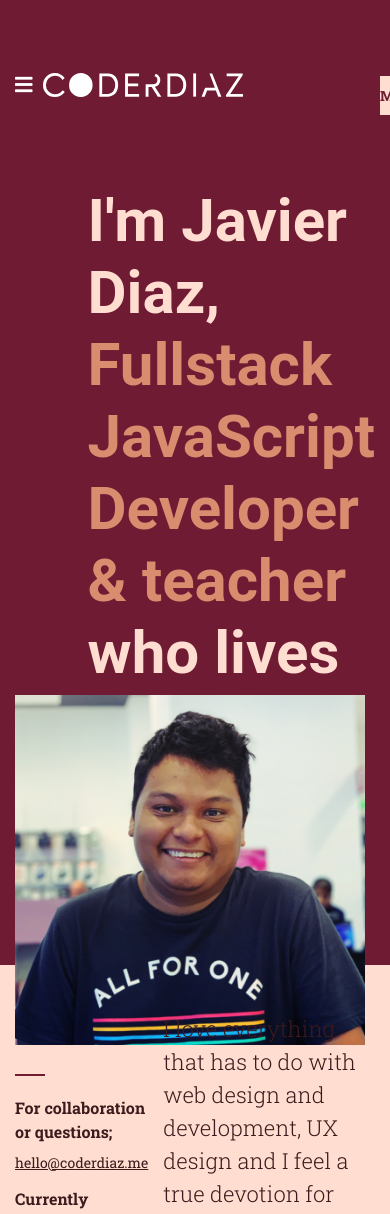
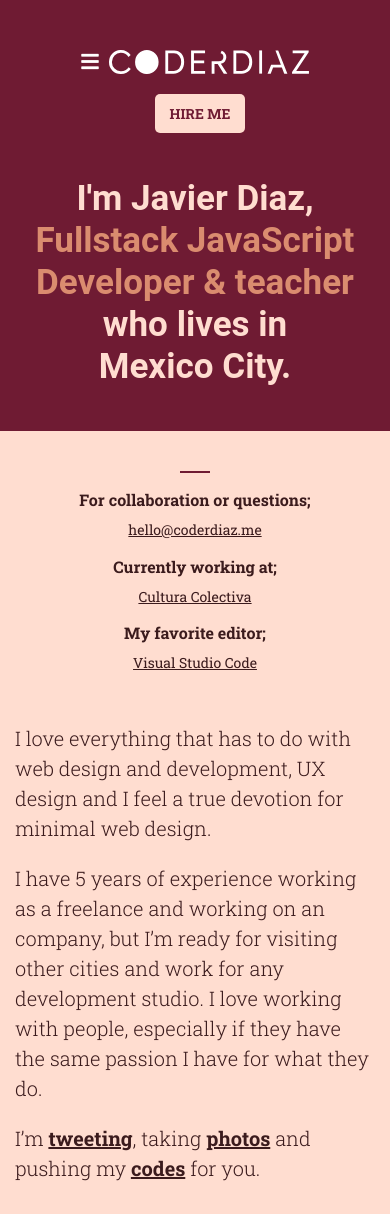
Before and after one commit to coderdiaz/v3, a Jekyll site: the page built from index.html, in a window 390 px wide. Shown: the top 1214 px of the page. Built offline with Jekyll 4.4.1, drawn with Linux system fonts in a browser that asks for light colours.

Commit message:
feat: added styles for tablet and mobile devices

```diff
--- a/assets/_scss/footer/_skeleton.scss
+++ b/assets/_scss/footer/_skeleton.scss
@@ -8,3 +8,21 @@
     grid-template-columns: 350px 1fr;
   }
 }
+
+// Medium devices
+@media(max-width: $md-breakpoint) {
+  .footer {
+    // Layout config
+    .grid-container {
+      grid-template-columns: 1fr;
+    }
+
+    .footer__brand {
+      text-align: center;
+    }
+
+    .footer__copyright {
+      text-align: center !important;
+    }
+  }
+}
--- a/assets/_scss/header/_skeleton.scss
+++ b/assets/_scss/header/_skeleton.scss
@@ -32,3 +32,20 @@
     }
   }
 }
+
+// Small Devices to down
+@media (max-width: $sm-breakpoint) {
+  .header {
+    .grid-container {
+      grid-template-columns: 1fr;
+    }
+
+    .header__menu {
+      justify-content: center;
+    }
+
+    .navigation__list {
+      justify-content: center;
+    }
+  }
+}
--- a/assets/_scss/home/_skeleton.scss
+++ b/assets/_scss/home/_skeleton.scss
@@ -81,3 +81,75 @@
     margin-bottom: 40px;
   }
 }
+
+// Medium devices
+@media(max-width: $md-breakpoint) {
+  .hero__position {
+    .grid-container {
+      grid-template-columns: 1fr;
+    }
+
+    .title {
+      margin-top: 15px;
+    }
+
+    .user__image {
+      display: none;
+    }
+  }
+
+  .section__about {
+    .about__info {
+      margin: 15px;
+    }
+  }
+
+  .section__dribbble {
+    .grid-container {
+      grid-template-areas:
+        "card-1 card-1 card-1 card-1"
+        "card-1 card-1 card-1 card-1"
+        "card-2 card-2 card-3 card-3"
+        "card-4 card-4 card-5 card-5" ;
+    }
+
+    .card-sm {
+      min-height: 200px;
+    }
+  }
+}
+
+// Small devices
+@media(max-width: $sm-breakpoint) {
+  .section__about {
+    .grid-container {
+      grid-template-columns: 1fr;
+    }
+
+    .about__info {
+      margin: 0;
+
+      .collaborate {
+        margin: 0;
+
+        &:before {
+          margin: 15px auto;
+        }
+      }
+    }
+  }
+
+  .section__dribbble {
+    .card-lg {
+      min-height: 245px;
+    }
+
+    .card-md {
+      min-height: 150px;
+    }
+
+    .card-sm {
+      min-height: 120px;
+    }
+  }
+}
--- a/assets/_scss/home/_skin.scss
+++ b/assets/_scss/home/_skin.scss
@@ -73,3 +73,35 @@
     }
   }
 }
+
+// Medium devices
+@media(max-width: $md-breakpoint) {
+  .hero__position {
+    .title {
+      text-align: center;
+    }
+  }
+
+  .section__hire {
+    text-align: center;
+  }
+}
+
+// Small devices
+@media(max-width: $sm-breakpoint) {
+  .hero__position {
+    .title {
+      font-size: 35px;
+    }
+  }
+
+  .section__about {
+    .about__info {
+      text-align: center;
+    }
+
+    .about__description {
+      font-size: 20px;
+    }
+  }
+}
```
